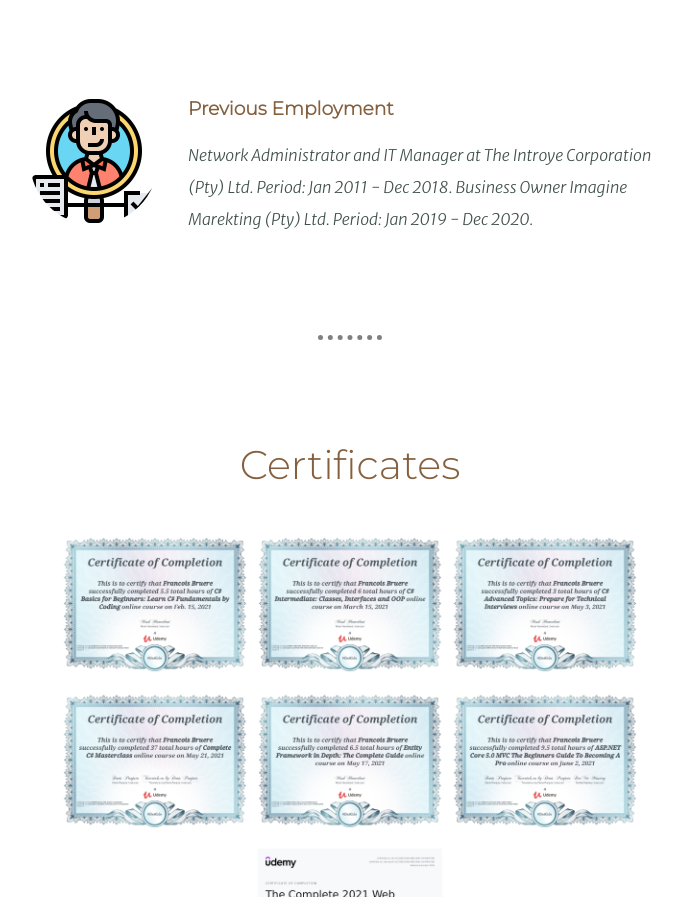
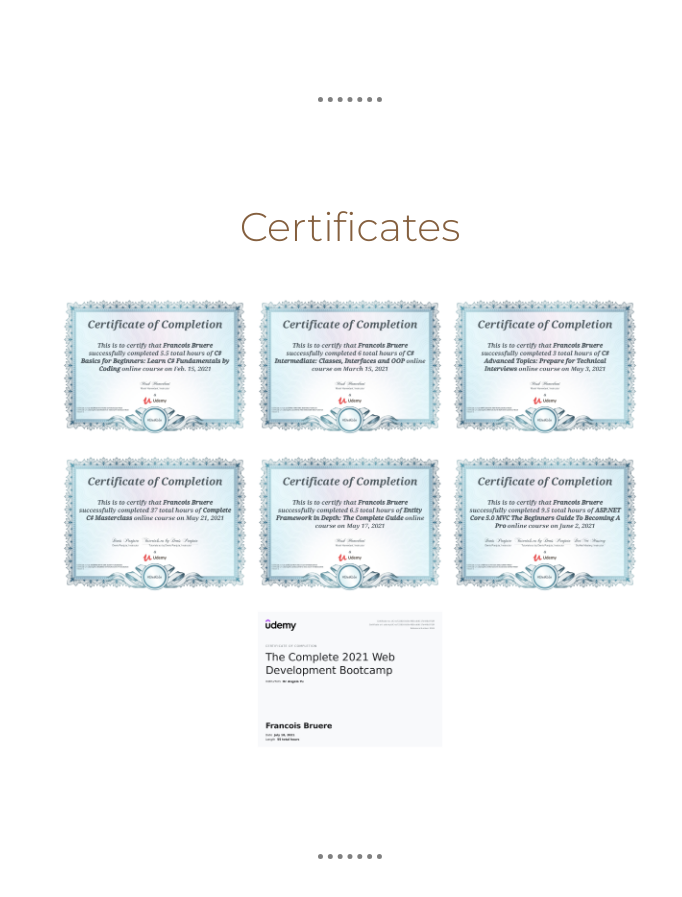
Before and after one commit to FrancoisBruere/cv, a plain HTML site: page index.html in a window 1280 px wide. Shown: the part 2238-3135 px from the top of the page, without its empty margins (290-972 px from the left). Drawn offline with Linux system fonts and the light colour scheme.

Commit message:
Add files via upload

```diff
--- a/index.html
+++ b/index.html
@@ -51,13 +51,6 @@
           Business Owner Imagine Marekting (Pty) Ltd. Period: Jan 2019 - Dec 2020.
         </p>
       </div>
-      <div class="skill-row">
-        <img class="employ-image" src="images/background-check.png" alt="image representing employment">
-        <h3>Previous Employment</h3>
-        <p>Network Administrator and IT Manager at The Introye Corporation (Pty) Ltd. Period: Jan 2011 - Dec 2018.
-          Business Owner Imagine Marekting (Pty) Ltd. Period: Jan 2019 - Dec 2020.
-        </p>
-      </div>
     </div>
     <hr>
     <div class="certificatesone">
```
